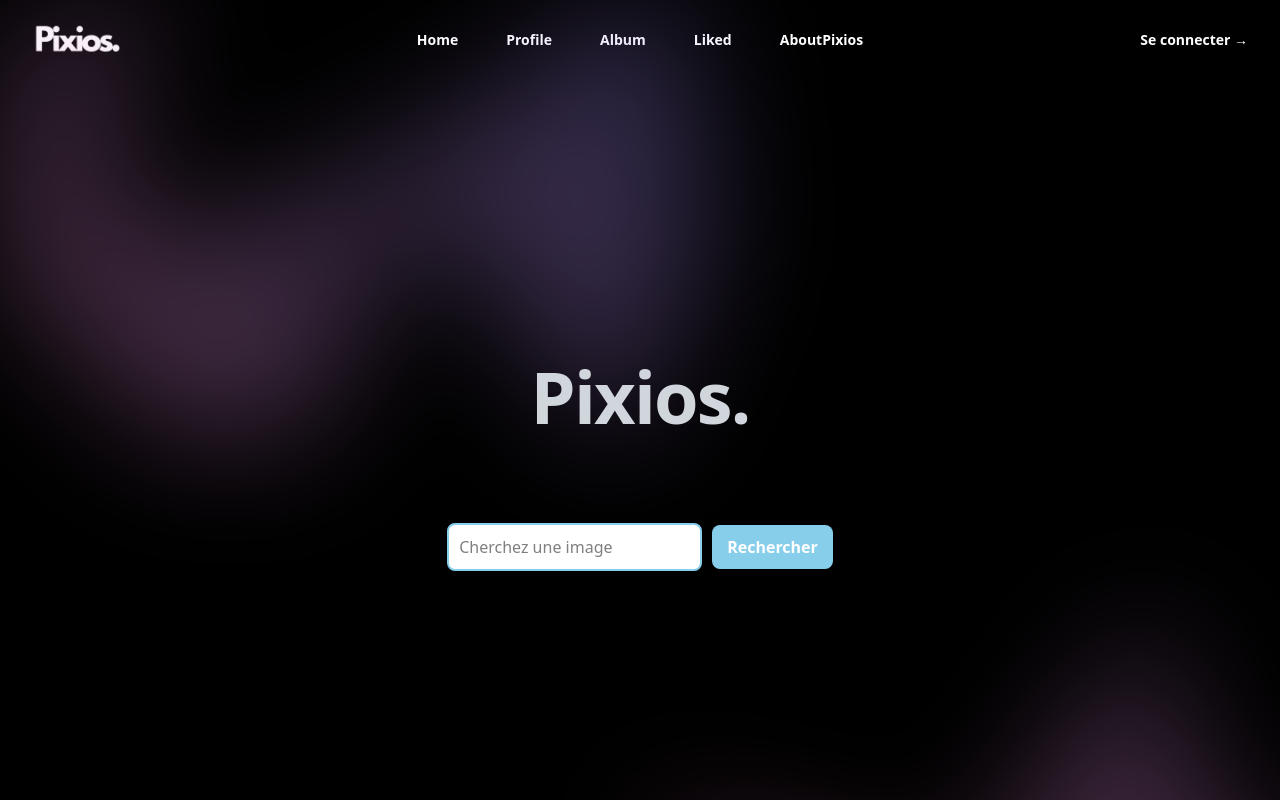
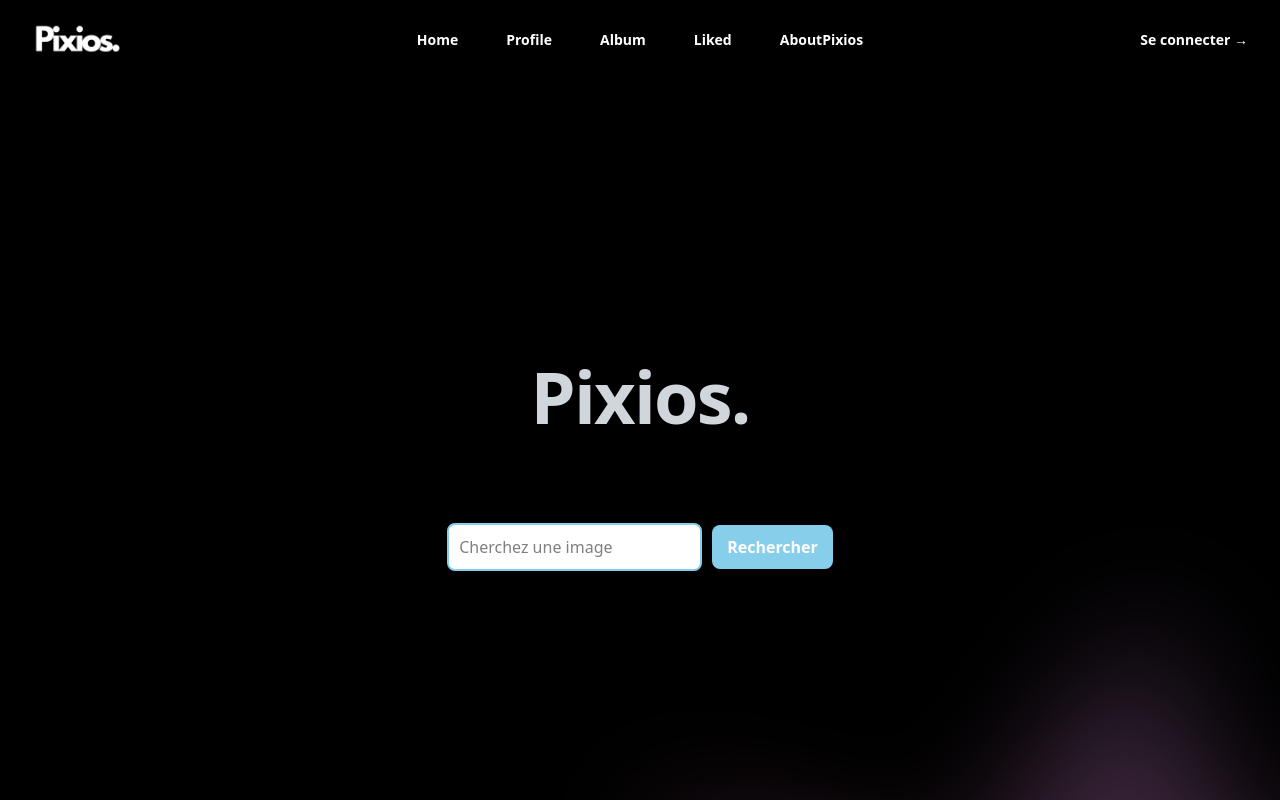
Before and after one commit to yassineeljal/Projet, a React (Vite) app in the folder frontend/: page / in a window 1280 px wide. Shown: the top 800 px of the page. Built offline with nearby package versions, Linux system fonts and the light colour scheme.

Commit message:
bug resolut du navbar

```diff
--- a/frontend/package.json
+++ b/frontend/package.json
@@ -34,7 +34,7 @@
     "eslint-plugin-react-hooks": "^5.0.0",
     "eslint-plugin-react-refresh": "^0.4.16",
     "globals": "^15.14.0",
-    "react-router-dom": "^7.2.0",
+    "react-router-dom": "^7.5.0",
     "vite": "^6.0.5"
   }
 }
--- a/frontend/src/components/Hero/Hero.jsx
+++ b/frontend/src/components/Hero/Hero.jsx
@@ -112,13 +112,7 @@
           aria-hidden="true"
           className="absolute inset-x-0 -top-40 -z-10 transform-gpu overflow-hidden blur-3xl sm:-top-80"
         >
-          <div
-            style={{
-              clipPath:
-                'polygon(74.1% 44.1%, 100% 61.6%, 97.5% 26.9%, 85.5% 0.1%, 80.7% 2%, 72.5% 32.5%, 60.2% 62.4%, 52.4% 68.1%, 47.5% 58.3%, 45.2% 34.5%, 27.5% 76.7%, 0.1% 64.9%, 17.9% 100%, 27.6% 76.8%, 76.1% 97.7%, 74.1% 44.1%)',
-            }}
-            className="relative left-[calc(50%-11rem)] aspect-1155/678 w-[36.125rem] -translate-x-1/2 rotate-[30deg] bg-linear-to-tr from-[#ff80b5] to-[#9089fc] opacity-30 sm:left-[calc(50%-30rem)] sm:w-[72.1875rem]"
-          />
+
         </div>
         <div className="mx-auto max-w-2xl py-32 sm:py-48 lg:py-56">
           <div className="text-center">
--- a/frontend/src/pages/ProfilePage/Profile.jsx
+++ b/frontend/src/pages/ProfilePage/Profile.jsx
@@ -10,7 +10,7 @@
     const navigate = useNavigate();
 
     useEffect(() => {
-        if (auth) {
+        if (!auth) {
         navigate("/Login");
         }
     }, [navigate])
```
Also changed, not shown: 1 other file (tests, documents, lock files or other folders).
